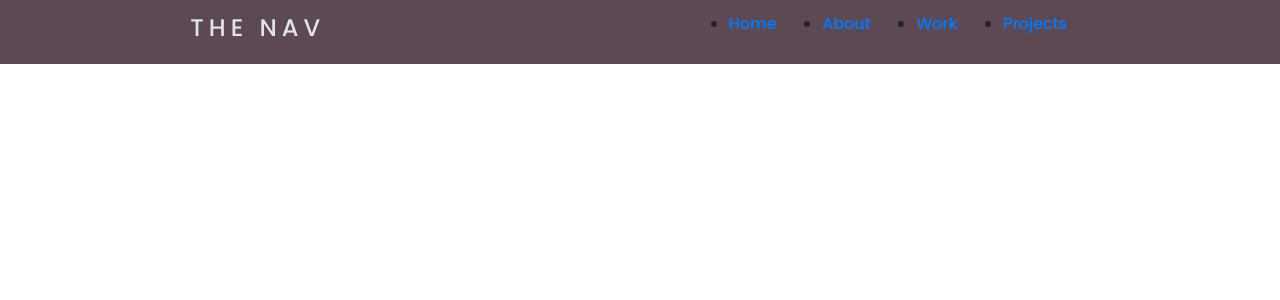
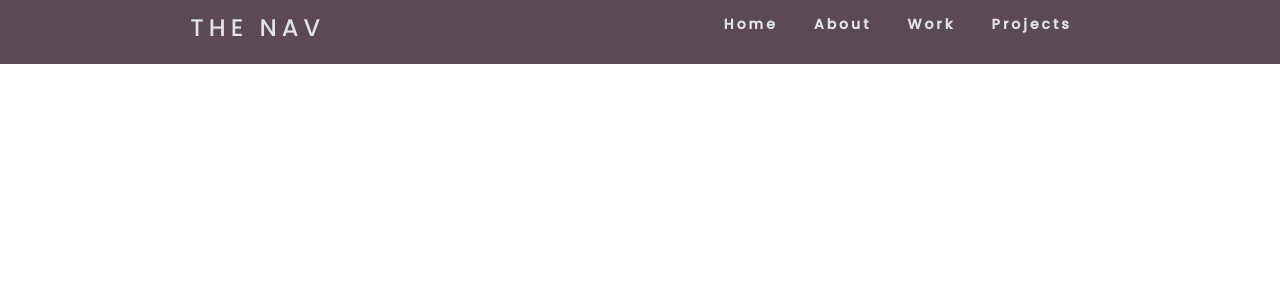
Before and after one commit to cusco1982/wjbestmock, a React (Create React App) app in the folder client/: page / in a window 1280 px wide. Shown: the top 300 px of the page. Built offline with nearby package versions, Linux system fonts and the light colour scheme.

Commit message:
nav class

```diff
--- a/client/src/components/Nav/style.css
+++ b/client/src/components/Nav/style.css
@@ -19,8 +19,21 @@ nav{
     letter-spacing: 5px;
     font-size:20px;
 }
+
 .nav-links{
     display: flex;
     justify-content: space-around;
     width: 30%;
 }
+
+.nav-links li{
+    list-style: none;
+}
+
+.nav-links a{
+    color: rgb(228, 228, 228);
+    text-decoration: none;
+    letter-spacing: 3px;
+    font-weight: bold;
+    font-size: 14px;
+}
```
